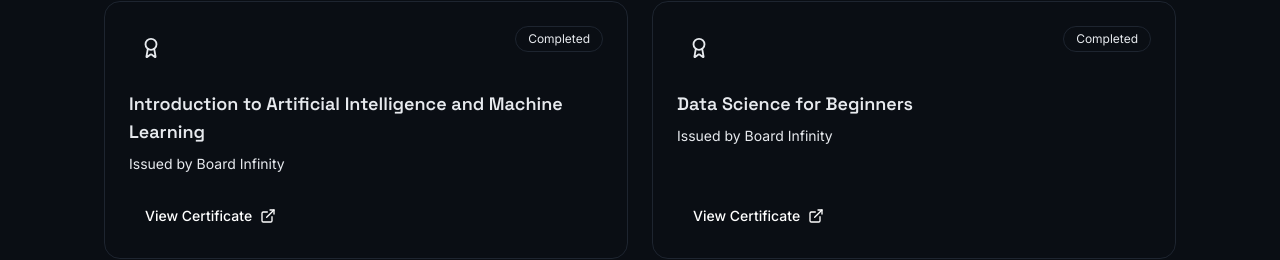
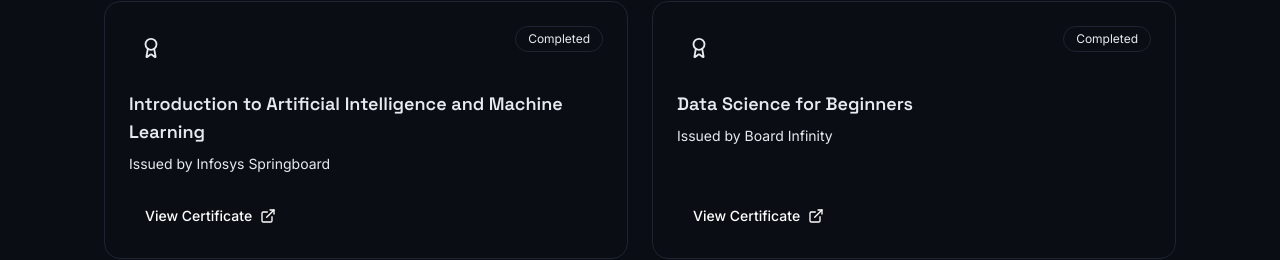
Before and after one commit to ipratyushkumar/portfolio, a React (Vite) app: page / in a window 1280 px wide. Shown: the part 4682-4942 px from the top of the page. Built offline with nearby package versions, Linux system fonts and the light colour scheme.

Commit message:
Update certificate issuer

```diff
--- a/src/data/certifications.js
+++ b/src/data/certifications.js
@@ -17,7 +17,7 @@ const certifications = [
   {
     id: "intro-ai-ml",
     name: "Introduction to Artificial Intelligence and Machine Learning",
-    issuer: "Board Infinity",
+    issuer: "Infosys Springboard",
     year: "Completed",
     certificateUrl: "/certificates/introduction-ai-ml.pdf",
   },
```
